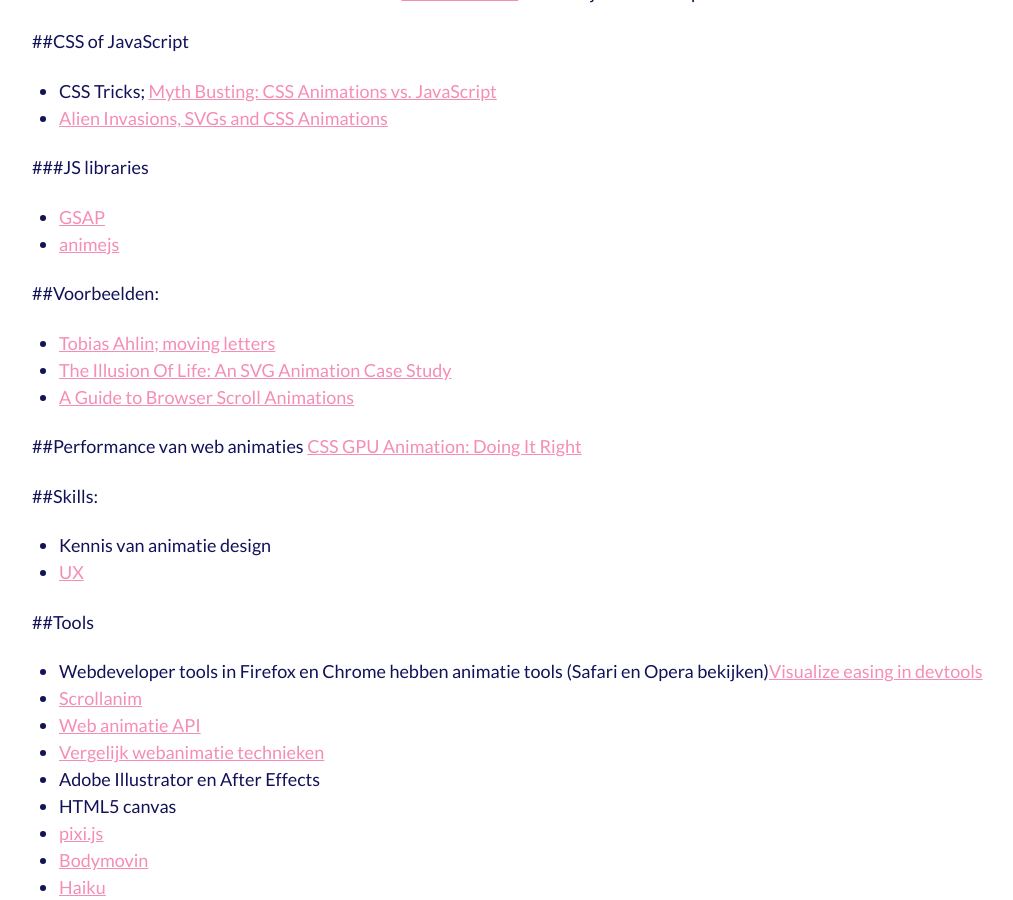
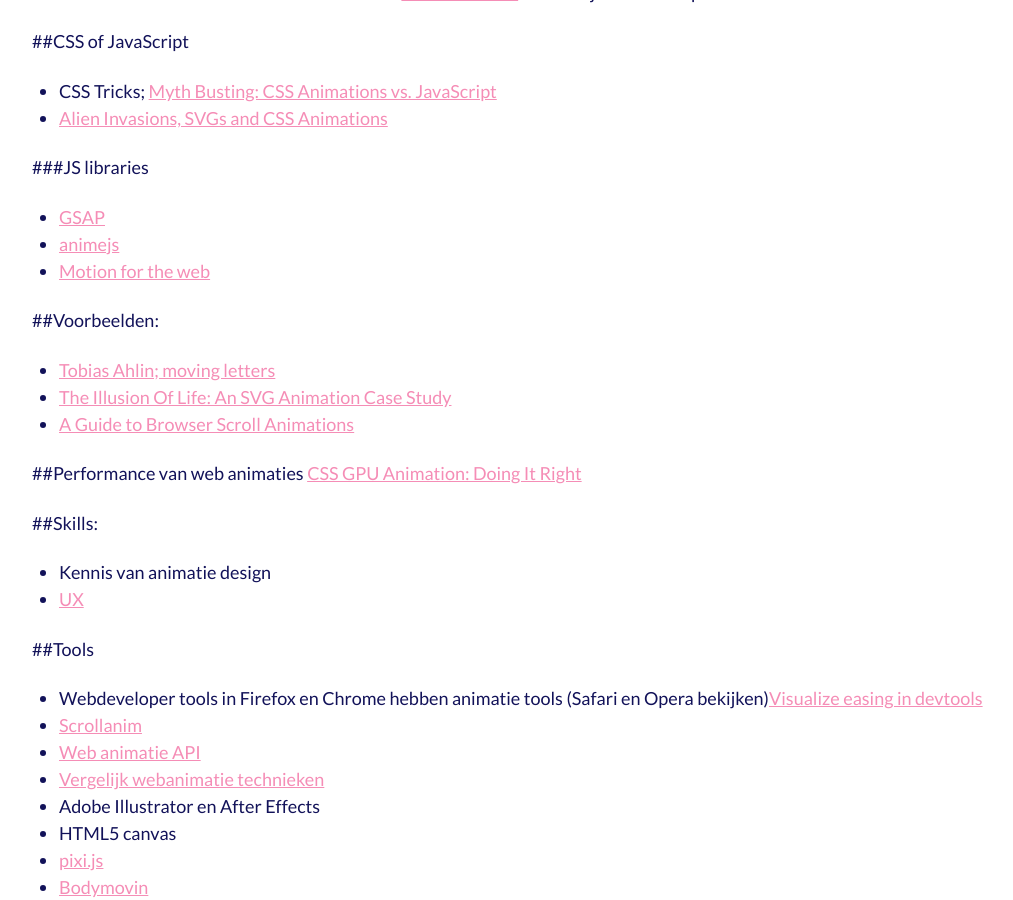
Before and after one commit to kajrietberg/kajrietberg.nl, a Jekyll site: the page built from _posts/2018-03-01-animatie-op-het-web.md, in a window 1280 px wide and 900 px high, scrolled down 1454 px. Shown: the whole window, without its empty margins (88-1101 px from the left). Built offline with Jekyll 4.4.1, drawn with Linux system fonts in a browser that asks for light colours.

Commit message:
aanvulling artikel animatie

```diff
--- a/_posts/2018-03-01-animatie-op-het-web.md
+++ b/_posts/2018-03-01-animatie-op-het-web.md
@@ -54,6 +54,7 @@
 ###JS libraries
 - [GSAP](https://greensock.com/)
 - [animejs](http://animejs.com/)
+- [Motion for the web](http://mojs.io/)
 
 
 ##Voorbeelden:
```
